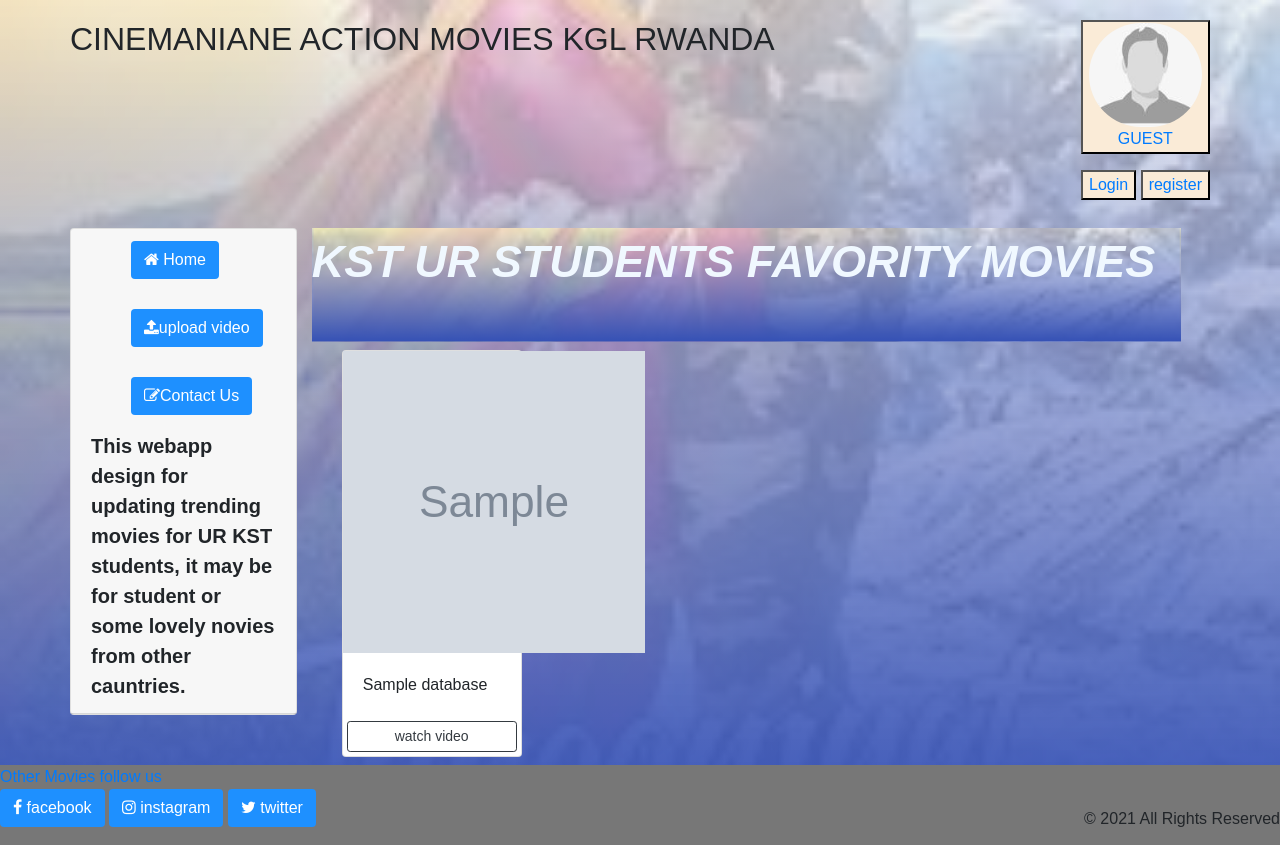
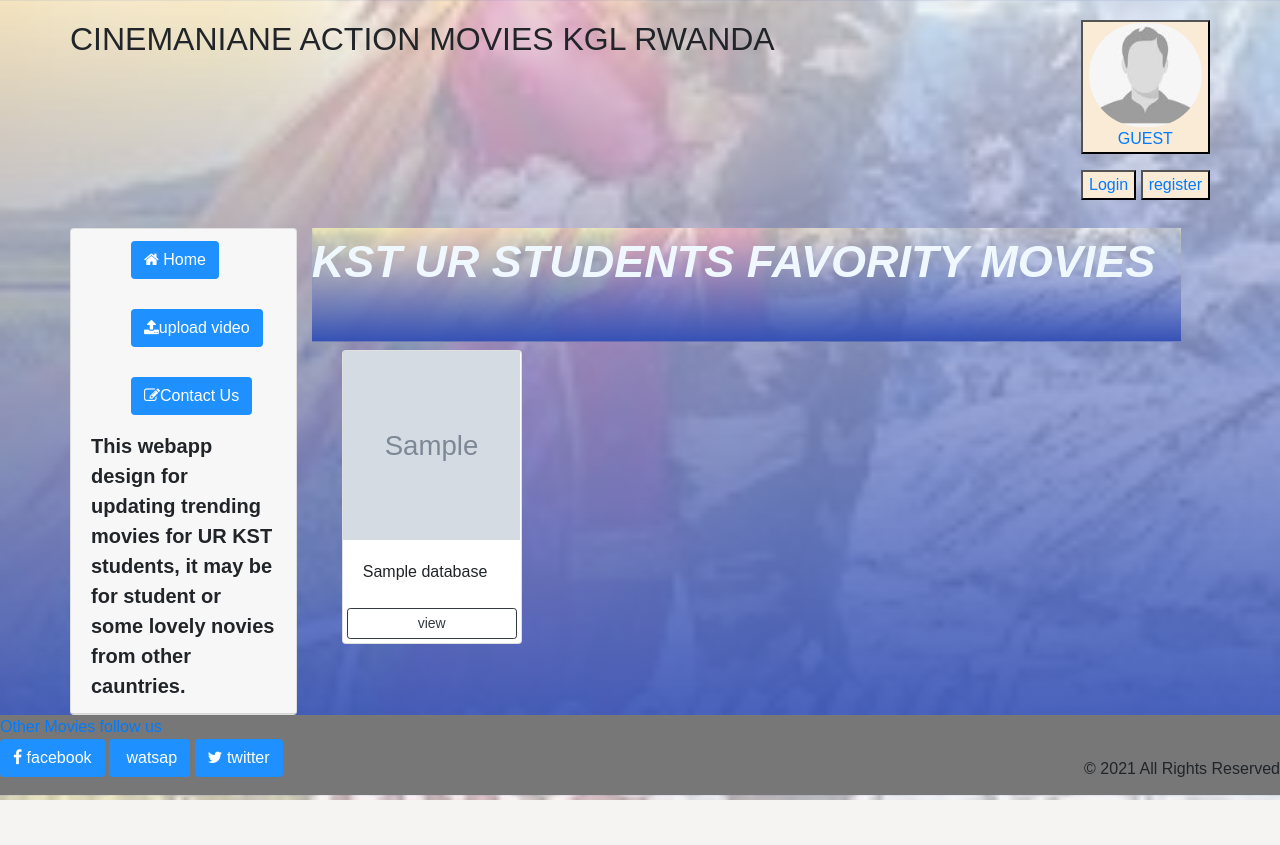
Before and after one commit to Olivierbiganiro/app, a Django app: page / in a window 1280 px wide. After the commit the page ends 800 px from the top, so only its background shows below. Run offline with Django 4.2, Linux system fonts and the light colour scheme; tables that the repository leaves empty hold one stand-in row (values such as "Sample post"); grey boxes marked "Sample" are stand-in pictures; parts of the project's set-up code (start-up, migrations or seed data) failed here and were passed over.

Commit message:
last one

```diff
--- a/templates/home1.html
+++ b/templates/home1.html
@@ -36,8 +36,8 @@ table,tr,td{
     text-align: left;
 }
 .image-size{
-    width: 8cm;
-    height: 8cm;
+    width: 4.7cm;
+    height: 5cm;
 }
 </style>
 <body>
@@ -52,7 +52,7 @@ table,tr,td{
            <img style="border-radius: 100px 100px 100px 100px;
            width: 1.4cm; height: 1.8cm; text-align: center; align-items: center; margin-right: 0.5cm; "
            src="{{ user.profile.profile_image.url }}"><br>
-            <span style="width:1.9cm; size: 10;">{{ request.user }}
+            <span style="width:1.9cm;">{{ request.user }}
             </ul>
             </button><br>
 
@@ -150,7 +150,7 @@ table,tr,td{
                                                     <div class="card-body">
                                                       <p class="card-text">{{x.title}}</p>
                                                     </div>
-                                                    <a class="btn btn-outline-dark btn-sm m-1" href="{{x.movie_trailer_link}}">watch video</a>
+                                                    <a class="btn btn-outline-dark btn-sm m-1" href="{{x.movie_trailer_link}}">view</a>
                                                   </div>
                                                </div>
                                                {%endfor%}
@@ -171,7 +171,7 @@ table,tr,td{
     <a href="#" class="logo"><i class='bx bxs-movie'></i>Other Movies follow us</a>
     <div class="social">
         <button class="btn"><i class="fa fa-facebook"></i> facebook</button>
-        <button class="btn"><i class="fa fa-instagram"></i> instagram</button>
+        <button class="btn"><i class="fa fa-watsap"></i> watsap</button>
         <button class="btn"><i class="fa fa-twitter"></i> twitter</button>
     </div>
 </section>
```
